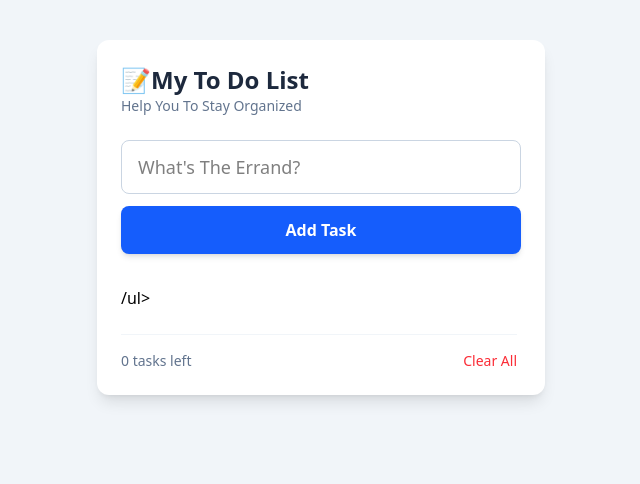
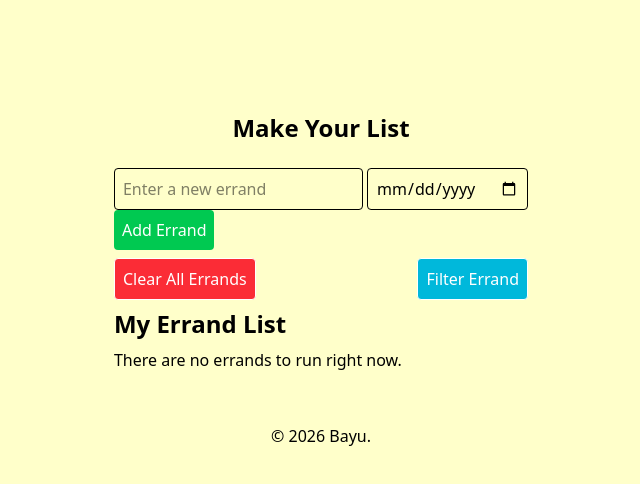
Before and after one commit to Mas-Bayu/CodingCamp-2February26-Abiyyu-Boggy-Satriani, a plain HTML site: page index.html in a window 1280 px wide. Shown: the whole page, without its empty margins (319-959 px from the left). Drawn offline with nearby package versions, Linux system fonts and the light colour scheme; files that its build step writes are made by us from their sources.

Commit message:
html complete

```diff
--- a/CSS/style.css
+++ b/CSS/style.css
@@ -1,25 +1,6 @@
-/* Custom animation for new tasks */
-@keyframes fadeIn {
-    from { opacity: 0; transform: translateY(10px); }
-    to { opacity: 1; transform: translateY(0); }
+body{
+    background-color: #ffffc0d5;
+    justify-items: center;
+    align-content: center;
+    height: 70vh;
 }
-
-.task-item {
-    animation: fadeIn 0.3s ease-out forwards;
-}
-
-/* Custom scrollbar for long lists */
-ul#taskList {
-    max-height: 400px;
-    overflow-y: auto;
-    padding-right: 4px;
-}
-
-ul#taskList::-webkit-scrollbar {
-    width: 4px;
-}
-
-ul#taskList::-webkit-scrollbar-thumb {
-    background: #f38181;
-    border-radius: 10px;
-}
--- a/index.html
+++ b/index.html
@@ -4,34 +4,53 @@
     <meta charset="UTF-8">
     <meta name="viewport" content="width=device-width, initial-scale=1.0">
     <title>Your Personal Task Reminder</title>
+
+    <!-- tailwind CSS -->
     <script src="https://cdn.jsdelivr.net/npm/@tailwindcss/browser@4"></script>
-    <link rel="stylesheet" href="style.css">
+
+    <!-- css external -->
+    <link rel="stylesheet" href="CSS/style.css">
 </head>
-<body class="bg-slate-100 min-h-screen flex items-start justify-center pt-10 px-4">
+<body>
+    <header>
+        <h1 class="text-2xl font-bold pb-6">Make Your List</h1>
+    </header>
 
-    <div class="w-full max-w-md bg-white rounded-xl shadow-lg p-6">
-        <header class="mb-6">
-            <h1 class="text-2xl font-bold text-slate-800">📝My To Do List</h1>
-            <p class="text-sm text-slate-500">Help You To Stay Organized</p>
-        </header>
+    <main>
+        <!-- form sectiion -->
+        <section>
+            <form>
+                <input class="border p-2 rounded" type="text" id="todo-input" placeholder="Enter a new errand">
+                <input class="border p-2 rounded" type="date" id="todo-date" placeholder="Enter due date">
 
-        <div class="flex flex-col gap-3 mb-8">
-            <input type="text" id="taskInput"
-                class="px-4 py-3 rounded-lg border border-slate-300 focus:outline-none focus:ring-2 focus:ring-blue-500 text-lg"
-                placeholder="What's The Errand?">
-            <button id="addBtn"
-                class="bg-blue-600 hover:bg-blue-700 text-white font-semibold py-3 px-6 rounded-lg transition-all active:scale-95 shadow-md">
-                Add Task
-            </button>
-        </div>
+            </form>
+                <button class="bg-green-500 text-white p-2 rounded hover:bg-cyan-600" type="button">Add Errand</button>
+        </section>
 
-        <ul id="taskList" class="space-y-3 mt-4">/ul>
-        <div class="mt-6 pt-4 border-t border-slate-100 flex justify-between items-center">
-    <span id="taskCount" class="text-sm text-slate-500">0 tasks left</span>
-    <button id="clearBtn" class="text-sm text-red-500 hover:text-red-700 font-medium">Clear All</button>
-</div>
-    </div>
+        <!-- form filter section -->
+        <section class="flex pt-2 justify-between">
+            <button class="border rounded p-2 bg-red-500 text-white">Clear All Errands</button>
 
-    <script src="script.js"></script>
+            <button class="border rounded p-2 bg-cyan-500 text-white">Filter Errand</button>
+
+        </section>
+
+        <section class="pt-2">
+            <header>
+                 <h1 class="text-2xl font-semibold">My Errand List</h1>
+            </header>
+
+            <ul class="pt-2" id="todo-list">
+                <!-- List of errands will appear here -->
+                 <li>There are no errands to run right now.</li>
+        </section>
+    </main>
+
+    <footer class="pt-8">
+        <p class="pt-5">© 2026 Bayu.</p>
+    </footer>
+
+    <!-- JS external -->
+    <script src="JS/script.js"></script>
 </body>
 </html>
```
Also changed, not shown: JS/script.js (deleted, +0 -97 lines).
